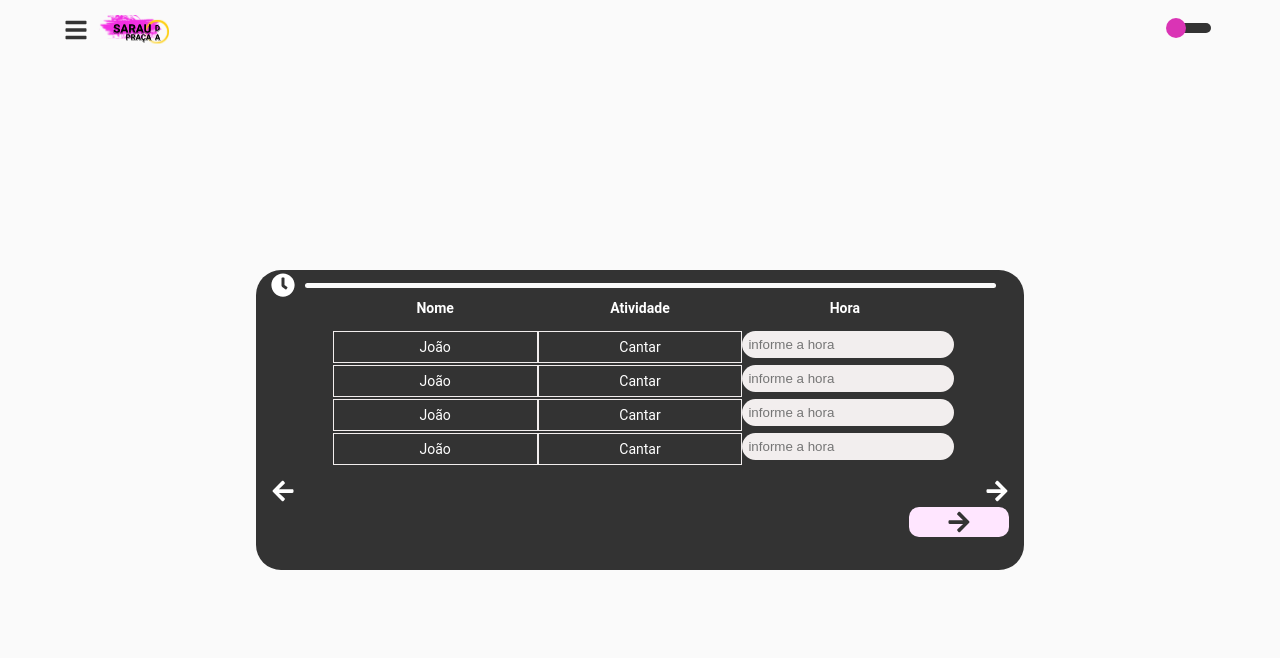
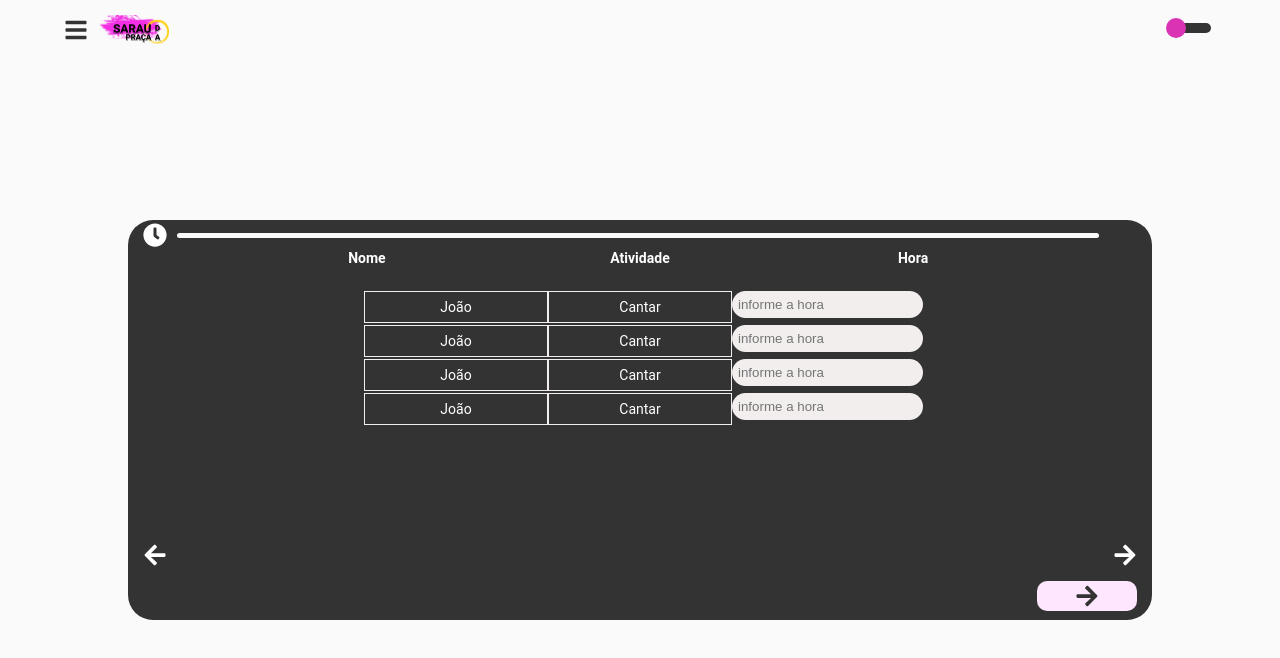
Before and after one commit to mugarate12/saraudapracaweb2.0, a React (Create React App) app: page /cronograma/criar in a window 1280 px wide. Shown: the top 658 px of the page. Built offline with nearby package versions, Linux system fonts and the light colour scheme.

Commit message:
adjusts to style and grid

```diff
--- a/src/components/TableContainer/styles.tsx
+++ b/src/components/TableContainer/styles.tsx
@@ -1,8 +1,8 @@
 import styled from 'styled-components'
 
 export const Container = styled.div`
-  height: 300px;
-  width: 60%;
+  height: 400px;
+  width: 80%;
 
   display: flex;
   flex-direction: column;
@@ -12,15 +12,7 @@ export const Container = styled.div`
 
   background-color: ${props => props.theme.colors.containerBackground};
 
-  @media (max-width: 800px) {
-    width: 70%;
-  }
-
   @media (max-width: 600px) {
-    width: 80%;
-  }
-
-  @media (max-width: 400px) {
     width: 90%;
   }
 
--- a/src/containers/ViewEventsPainel/styles.tsx
+++ b/src/containers/ViewEventsPainel/styles.tsx
@@ -67,8 +67,9 @@ export const GenericButton = styled.button`
 // grid content
 export const GridContainer = styled.div`
   width: 80%;
+  height: 300px;
 
-  margin-bottom: 50px;
+  margin-bottom: 30px;
 
   background-color: transparent;
 `
--- a/src/containers/ViewParticipants/index.tsx
+++ b/src/containers/ViewParticipants/index.tsx
@@ -39,6 +39,8 @@ const ViewParticipants: React.FC<ViewParticipantsInterface> = ({ participants })
 
         {renderParticipants()}
 
+      </Styled.GridContainer>
+
       <Styled.PagesIconsContainer>
         <Styled.GenericButton>
           <Styled.ArrowLeftIcon />
@@ -48,7 +50,6 @@ const ViewParticipants: React.FC<ViewParticipantsInterface> = ({ participants })
           <Styled.ArrowRightIcon />
         </Styled.GenericButton>
       </Styled.PagesIconsContainer>
-      </Styled.GridContainer>
     </TableContainer>
   )
 }
--- a/src/containers/ViewParticipants/styles.tsx
+++ b/src/containers/ViewParticipants/styles.tsx
@@ -6,8 +6,9 @@ import {
 
 export const GridContainer = styled.div`
   width: 90%;
+  height: 300px;
 
-  margin-bottom: 50px;
+  margin-bottom: 30px;
 
   background-color: transparent;
 `
--- a/src/containers/ViewScheduleParticipants/styles.tsx
+++ b/src/containers/ViewScheduleParticipants/styles.tsx
@@ -6,8 +6,13 @@ import {
 
 export const ContentContainer = styled.div`
   width: 80%;
+  height: 300px;
 
-  margin-bottom: 10px;
+  margin-bottom: 30px;
+`
+
+export const ContentBodyContainer = styled.div`
+  height: 300px;
 `
 
 export const GridTitleContainer = styled.div`
--- a/src/pages/CreateEvent/styles.tsx
+++ b/src/pages/CreateEvent/styles.tsx
@@ -2,6 +2,7 @@ import styled from 'styled-components'
 
 export const Container = styled.div`
   width: 100%;
+  min-height: 500px;
   height: 90vh;
 
   display: flex;
--- a/src/pages/CreateSchedule/index.tsx
+++ b/src/pages/CreateSchedule/index.tsx
@@ -43,9 +43,13 @@ export default function CreateSchedule() {
               <Styled.GridTitle>Hora</Styled.GridTitle>
             </Styled.ContentGridTitleContainer>
 
-            {renderParticipants()}
 
           </Styled.ContentContainer>
+
+          <Styled.ContentBodyContainer>
+
+            {renderParticipants()}
+          </Styled.ContentBodyContainer>
 
           <Styled.PagesIconsContainer>
             <Styled.GenericButton>
--- a/src/pages/CreateSchedule/styles.tsx
+++ b/src/pages/CreateSchedule/styles.tsx
@@ -6,6 +6,7 @@ import {
 
 export const Container = styled.div`
   width: 100%;
+  min-height: 500px;
   height: 90vh;
 
   display: flex;
@@ -46,6 +47,10 @@ export const ContentGridContainer = styled.div`
   margin-bottom: 2px;
 
   align-content: center;
+`
+
+export const ContentBodyContainer = styled.div`
+  height: 250px;
 `
 
 export const GridTitle = styled.h3`
@@ -99,6 +104,8 @@ export const GenericButton = styled.button`
 export const PagesIconsContainer = styled.div`
   height: 30px;
   width: 100%;
+
+  margin-bottom: 10px;
 
   display: flex;
   flex-direction: row;
--- a/src/pages/Home/styles.tsx
+++ b/src/pages/Home/styles.tsx
@@ -2,6 +2,7 @@ import styled from 'styled-components'
 
 export const Container = styled.div`
   width: 100%;
+  min-height: 500px;
   height: 90vh;
 
   display: flex;
--- a/src/pages/SendSchedule/styles.tsx
+++ b/src/pages/SendSchedule/styles.tsx
@@ -2,6 +2,7 @@ import styled from 'styled-components'
 
 export const Container = styled.div`
   width: 100%;
+  min-height: 500px;
   height: 90vh;
 
   display: flex;
--- a/src/pages/ViewEvents/styles.tsx
+++ b/src/pages/ViewEvents/styles.tsx
@@ -2,6 +2,7 @@ import styled from 'styled-components'
 
 export const Container = styled.div`
   width: 100%;
+  min-height: 500px;
   height: 90vh;
 
   display: flex;
--- a/src/pages/ViewSchedule/styles.tsx
+++ b/src/pages/ViewSchedule/styles.tsx
@@ -6,6 +6,7 @@ import {
 
 export const Container = styled.div`
   width: 100%;
+  min-height: 500px;
   height: 90vh;
 
   display: flex;
```
Lines whose indentation alone changed are shown as unchanged.
